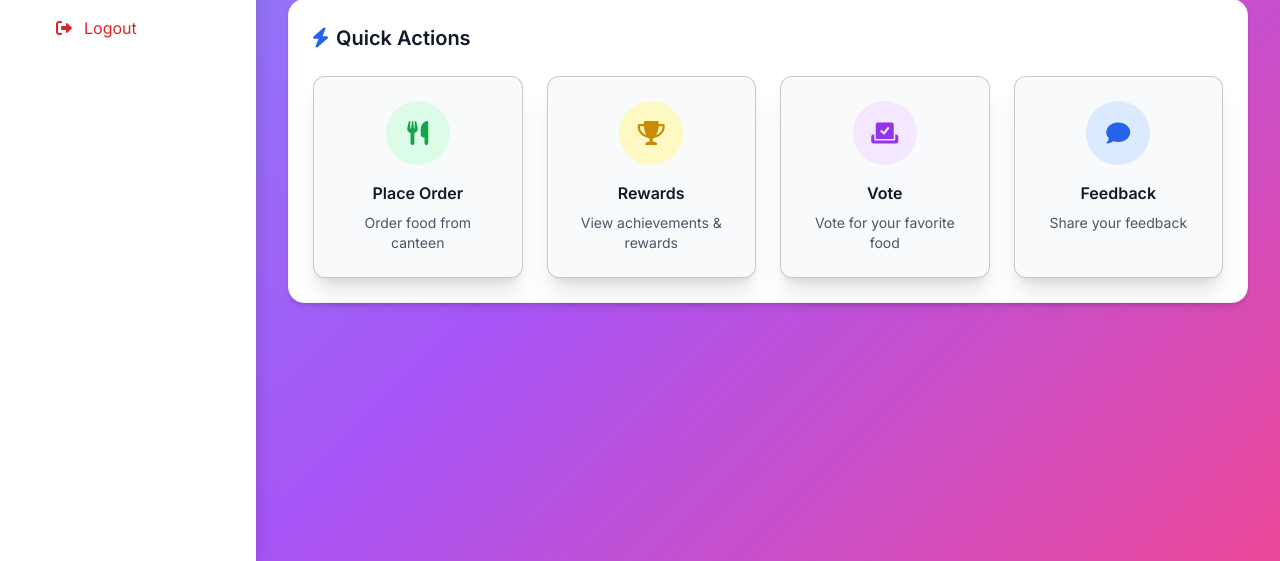
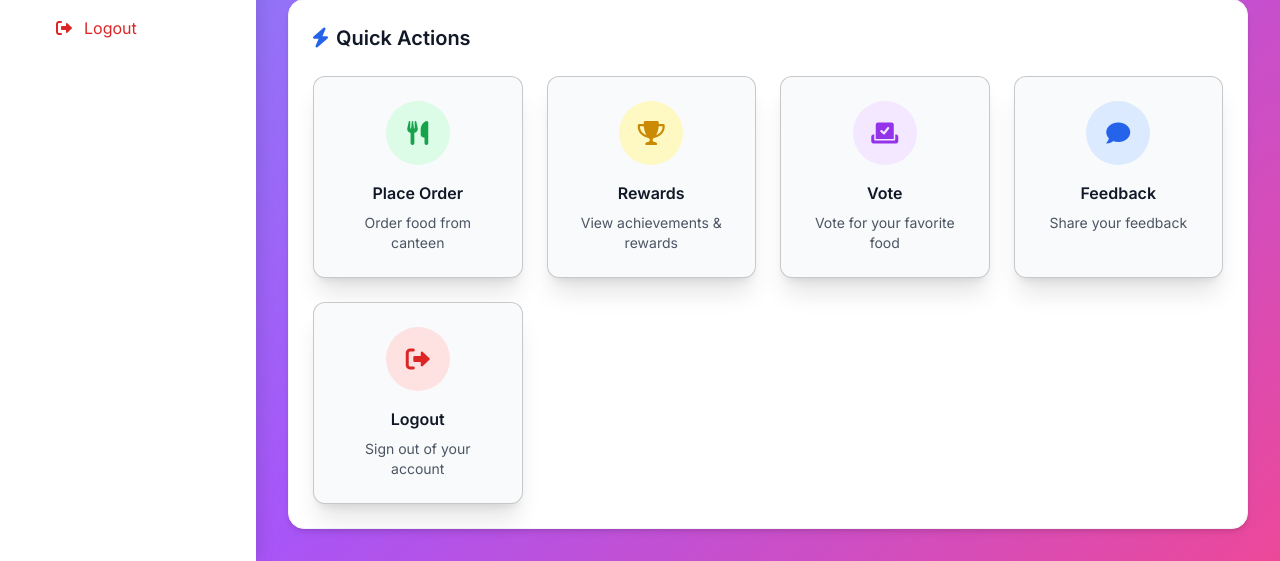
Before and after one commit to Yipalgaming/MyMurid, a Flask app: page /student in a window 1280 px wide. Shown: the part 469-1030 px from the top of the page. Run offline with Flask 3, Linux system fonts and the light colour scheme; the visitor is signed in with stand-in values (Sample User, id 1); some libraries are stand-ins or nearby versions.

Commit message:
Add logout button to student dashboard quick actions

```diff
--- a/templates/dashboard.html
+++ b/templates/dashboard.html
@@ -137,6 +137,16 @@
             <p class="text-gray-600 text-sm">Share your feedback</p>
           </div>
         </a>
+
+        <a href="{{ url_for('logout') }}" class="group bg-gray-50 rounded-xl p-6 border border-black/20 shadow-xl hover:shadow-2xl transition-all duration-300 hover:border-red-300">
+          <div class="text-center">
+            <div class="bg-red-100 rounded-full w-16 h-16 flex items-center justify-center mx-auto mb-4 group-hover:scale-110 transition-transform">
+              <i class="fas fa-sign-out-alt text-red-600 text-2xl"></i>
+            </div>
+            <h3 class="font-semibold text-gray-900 mb-2">Logout</h3>
+            <p class="text-gray-600 text-sm">Sign out of your account</p>
+          </div>
+        </a>
       </div>
     </div>
   </div>
```
